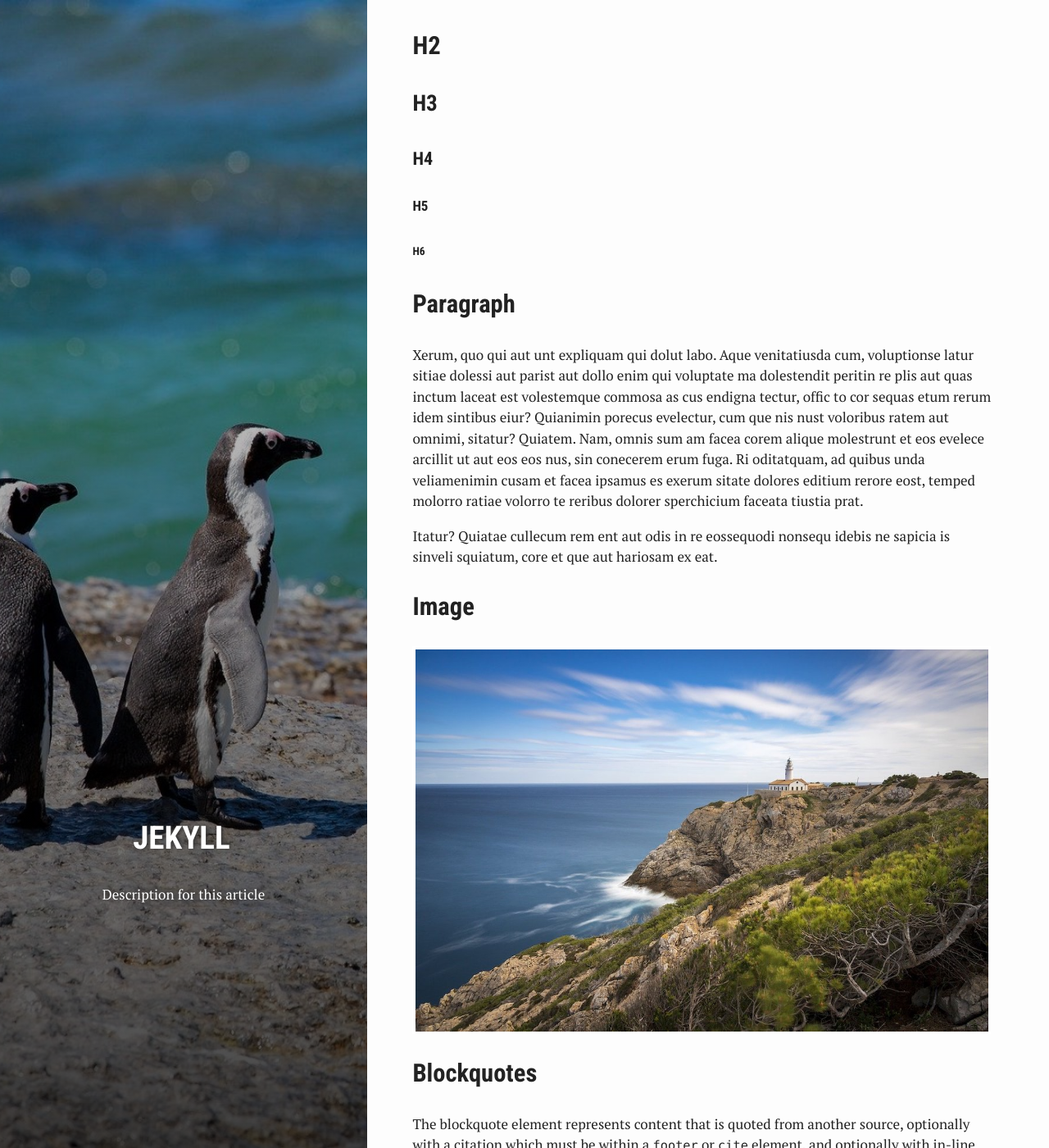
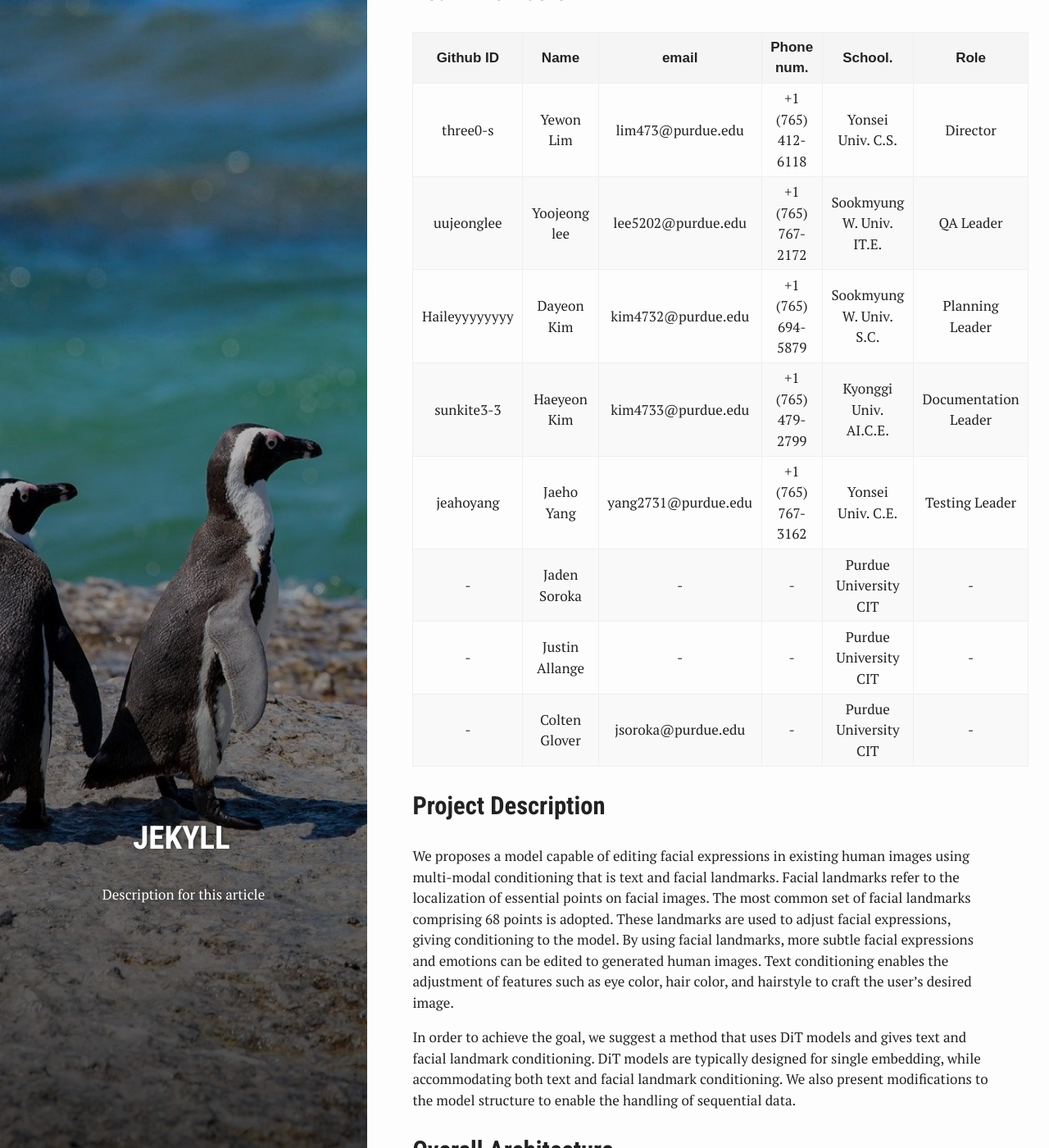
Before and after one commit to uujeongLee/voyager-master, a Jekyll site: the page built from _posts/2020-06-14-markdown.md, in a window 1280 px wide and 1400 px high, scrolled down 463 px. Shown: the whole window at 82% size. Built offline with Jekyll 4.4.1, drawn with Linux system fonts in a browser that asks for light colours; some of the changed text lies outside the part shown.

Commit message:
20240527 Updated

```diff
--- a/_config.yml
+++ b/_config.yml
@@ -6,8 +6,8 @@
 # 'jekyll serve'. If you change this file, please restart the server process.
 
 # Site settings
-title: Your awesome title
-email: your-email@domain.com
+title: Yoojeong Lee
+email: uujeong59@sookmyung.ac.kr
 description: > # this means to ignore newlines until "baseurl:"
   Write an awesome description for your new site here. You can edit this
   line in _config.yml. It will appear in your document head meta (for
@@ -15,9 +15,8 @@ description: > # this means to ignore newlines until "baseurl:"
 baseurl: "" # the subpath of your site, e.g. /blog
 lang: "en"
 url: "http://localhost:4000" # the base hostname & protocol for your site
-twitter_username: jekyllrb
-github_username:  jekyll
-disqus_username:
+github_username:  uujeonglee
+
 
 # Build settings
 markdown: kramdown
--- a/_posts/2020-06-14-markdown.md
+++ b/_posts/2020-06-14-markdown.md
@@ -1,38 +1,46 @@
 ---
 bg: "tools.jpg"
 layout: post
-title:  Markdown Syntax Guide
+title:  Scalable Human Image Generation and Editing
 crawlertitle: Markdown sample
 summary: Description for this article
-date:   2020-06-14
+date:   2024-05-27
 categories: posts
 tags: ['jekyll']
-author: redVi
+author: Yoojeong Lee
 bg: "african-penguins.jpg"
 ---
 
-This article offers a sample of basic Markdown syntax that can be used in Hugo content files, also it shows whether basic HTML elements are decorated with CSS in a Hugo theme.
+Conducted research in Scalble Human Image Generation and Editing based on DiT model.
 
-## Headings
+## Support
 
-The following HTML `<h1>—<h6>` elements represent six levels of section headings. `<h1>` is the highest section level while `<h6>` is the lowest.
+Sponsored by the IITP, a Korean Government Institute of Information and Communications Technology Promotion, in collaboration with Purdue University's Computer and Information Technology department.
 
-# H1
-## H2
-### H3
-#### H4
-##### H5
-###### H6
+## Team Members
 
-## Paragraph
+| Github ID | Name | email  | Phone num.  | School. | Role |
+|:--------: |:----:|:--------:|:---------:|:----:| :----:|
+| three0-s  | Yewon Lim | lim473@purdue.edu | +1 (765) 412-6118 | Yonsei Univ. C.S.| Director |
+| uujeonglee | Yoojeong lee | lee5202@purdue.edu | +1 (765) 767-2172 | Sookmyung W. Univ. IT.E. | QA Leader |
+| Haileyyyyyyyy | Dayeon Kim  | kim4732@purdue.edu | +1 (765) 694-5879 | Sookmyung W. Univ. S.C. | Planning Leader |
+| sunkite3-3 | Haeyeon Kim | kim4733@purdue.edu | +1 (765) 479-2799 |  Kyonggi Univ. AI.C.E.  | Documentation Leader |
+| jeahoyang | Jaeho Yang | yang2731@purdue.edu | +1 (765) 767-3162 |  Yonsei Univ. C.E. | Testing Leader |
+| - | Jaden Soroka | - | - |  Purdue University CIT | - |
+| - | Justin Allange | - | - |  Purdue University CIT | - |
+| - | Colten Glover | jsoroka@purdue.edu | - |  Purdue University CIT | - |
 
-Xerum, quo qui aut unt expliquam qui dolut labo. Aque venitatiusda cum, voluptionse latur sitiae dolessi aut parist aut dollo enim qui voluptate ma dolestendit peritin re plis aut quas inctum laceat est volestemque commosa as cus endigna tectur, offic to cor sequas etum rerum idem sintibus eiur? Quianimin porecus evelectur, cum que nis nust voloribus ratem aut omnimi, sitatur? Quiatem. Nam, omnis sum am facea corem alique molestrunt et eos evelece arcillit ut aut eos eos nus, sin conecerem erum fuga. Ri oditatquam, ad quibus unda veliamenimin cusam et facea ipsamus es exerum sitate dolores editium rerore eost, temped molorro ratiae volorro te reribus dolorer sperchicium faceata tiustia prat.
 
-Itatur? Quiatae cullecum rem ent aut odis in re eossequodi nonsequ idebis ne sapicia is sinveli squiatum, core et que aut hariosam ex eat.
 
-## Image
+## Project Description
 
-[![Lighthouse]({{ site.images | relative_url }}/lighthouse.jpg)]({{ site.images | relative_url }}/lighthouse.jpg)
+We proposes a model capable of editing facial expressions in existing human images using multi-modal conditioning that is text and facial landmarks. Facial landmarks refer to the localization of essential points on facial images. The most common set of facial landmarks comprising 68 points is adopted. These landmarks are used to adjust facial expressions, giving conditioning to the model. By using facial landmarks, more subtle facial expressions and emotions can be edited to generated human images. Text conditioning enables the adjustment of features such as eye color, hair color, and hairstyle to craft the user's desired image.
+
+In order to achieve the goal, we suggest a method that uses DiT models and gives text and facial landmark conditioning. DiT models are typically designed for single embedding, while accommodating both text and facial landmark conditioning. We also present modifications to the model structure to enable the handling of sequential data.
+
+## Overall Architecture
+
+[![overallarchitecture]({{ site.images | relative_url }}/lighthouse.jpg)]({{ site.images | relative_url }}/overallarchitecture.jpg)
 
 ## Blockquotes
 
```
Also changed, not shown: other parts of _posts/2020-06-14-markdown.md (+7 -0 lines), assets/images/overallarchitecture.jpg (added).
